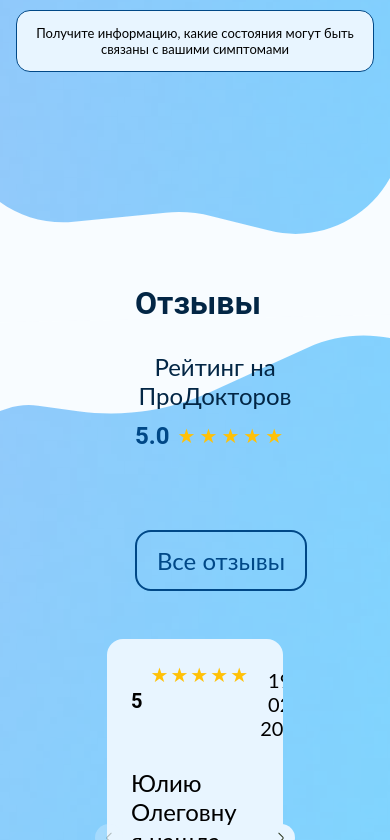
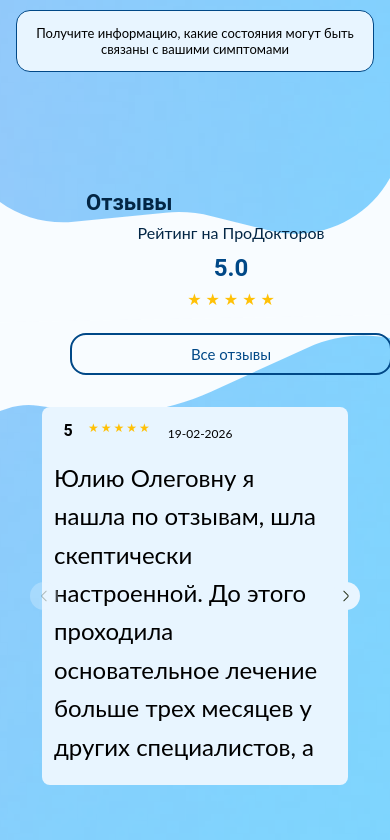
Before and after one commit to Nadya-Semyonova/doctorSavelieva, a React (Vite) app: page / in a window 390 px wide. Shown: the part 2384-3224 px from the top of the page. Built offline with nearby package versions, Linux system fonts and the light colour scheme.

Commit message:
mobile:review

```diff
--- a/src/sections/Reviews/Reviews.module.css
+++ b/src/sections/Reviews/Reviews.module.css
@@ -181,67 +181,186 @@
   display: block;
 }
 
-/* Адаптив
-@media (width <= 1024px) {
-  .reviews {
-    padding: 48px 0;
+/* ========== TABLET: < 1440px ========== */
+@media (max-width: 1439px) {
+  .container {
+    padding: 40px;
+  }
+
+  .reviewsHeader {
+    gap: 32px;
+    margin-bottom: 40px;
   }
 
   .title {
-    font-size: var(--font-size-h2, 2rem);
+    font-size: clamp(1.5rem, 4vw, var(--font-size-h2));
+  }
+
+  .ratingLabel {
+    font-size: clamp(1rem, 2.5vw, var(--font-size-text));
+  }
+
+  .ratingNumber {
+    font-size: clamp(1.5rem, 3vw, 2rem);
+  }
+
+  .starIcon {
+    font-size: clamp(1rem, 2vw, 1.25rem);
+  }
+
+  .allReviewsButton {
+    padding: 12px 20px;
+    font-size: clamp(1rem, 2vw, var(--font-size-text));
   }
 
   .reviewCard {
-    height: 380px;
     padding: 20px;
+  }
+
+  .reviewHeader {
+    margin-bottom: 12px;
+    padding-bottom: 10px;
+  }
+
+  .ratingValue,
+  .star,
+  .reviewText {
+    font-size: clamp(1rem, 2vw, var(--font-size-small));
   }
 }
 
-@media (width <= 768px) {
+/* ========== MOBILE: < 768px ========== */
+@media (max-width: 767px) {
+  .reviews {
+    padding: 40px 0;
+  }
+
+  .container {
+    padding: 30px;
+  }
+
   .reviewsHeader {
     flex-direction: column;
-    align-items: stretch;
+    align-items: center;
+    text-align: center;
+    gap: 24px;
     margin-bottom: 32px;
   }
 
-  .allReviewsButton {
-    text-align: center;
-    white-space: normal;
+  .headerLeft {
+    align-items: center;
+    width: 100%;
   }
 
-  .ratingLabel {
-    font-size: var(--font-size-base, 1rem);
-  }
-
-  .ratingNumber {
-    font-size: var(--font-size-small, 1.25rem);
-  }
-
-  .reviewCard {
-    height: 400px;
-    padding: 16px;
-  }
-
-  .reviewText {
-    font-size: var(--font-size-xs, 0.75rem);
-  }
-}
-
-@media (width <= 480px) {
-  .reviews {
-    padding: 32px 0;
-  }
-
-  .reviewCard {
-    height: 420px;
+  .title {
+    font-size: 1.5rem;
+    margin-bottom: 8px;
   }
 
   .ratingBlock {
+    align-items: center;
+  }
+
+  .ratingDisplay {
     flex-direction: column;
     gap: 8px;
   }
 
-  .starsDisplay {
-    order: -1;
+  .ratingNumber {
+    font-size: 1.75rem;
   }
-} */
+
+  .starIcon {
+    font-size: 1.125rem;
+  }
+
+  .allReviewsButton {
+    width: 100%;
+    max-width: 300px;
+    padding: 12px 16px;
+    font-size: 1rem;
+    order: 3; /* Кнопка внизу на мобильных */
+  }
+
+  /* Карточка отзыва */
+  .reviewCard {
+    padding: 16px 14px;
+    border-radius: var(--border-radius-md);
+  }
+
+  .reviewHeader {
+    flex-direction: row;
+    justify-content: space-between;
+    align-items: center;
+    margin-bottom: 10px;
+    padding-bottom: 8px;
+    border-bottom-width: 1px;
+  }
+
+  .reviewRating {
+    gap: 6px;
+  }
+
+  .ratingValue {
+    font-size: 1.125rem;
+    min-width: 28px;
+  }
+
+  .star {
+    font-size: 0.875rem;
+  }
+
+  .reviewDate {
+    font-size: 0.8125rem;
+    margin-inline-start: 6px;
+  }
+
+  .reviewText {
+    font-size: 0.9375rem;
+    line-height: 1.6;
+  }
+}
+
+/* ========== SMALL MOBILE: < 480px ========== */
+@media (max-width: 479px) {
+  .container {
+    padding: 30px;
+  }
+
+  .title {
+    font-size: 1.375rem;
+  }
+
+  .ratingNumber {
+    font-size: 1.5rem;
+  }
+
+  .starIcon {
+    font-size: 1rem;
+  }
+
+  .allReviewsButton {
+    padding: 10px 14px;
+    font-size: 0.9375rem;
+  }
+
+  .reviewCard {
+    padding: 14px 12px;
+  }
+
+  .ratingValue {
+    font-size: 1rem;
+  }
+
+  .star {
+    font-size: 0.75rem;
+  }
+
+  .reviewDate {
+    font-size: 0.75rem;
+  }
+
+  .reviewText {
+    font-size: 0.875rem;
+  }
+}
```
